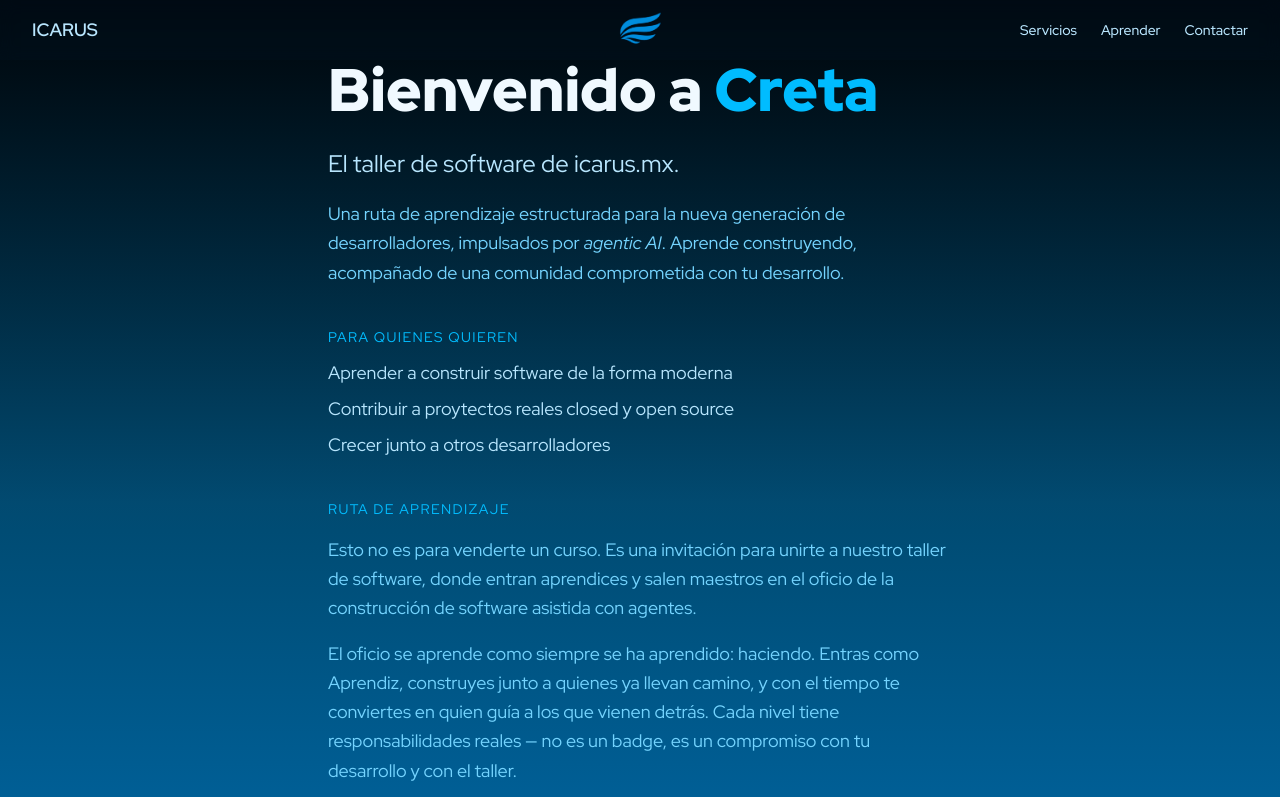
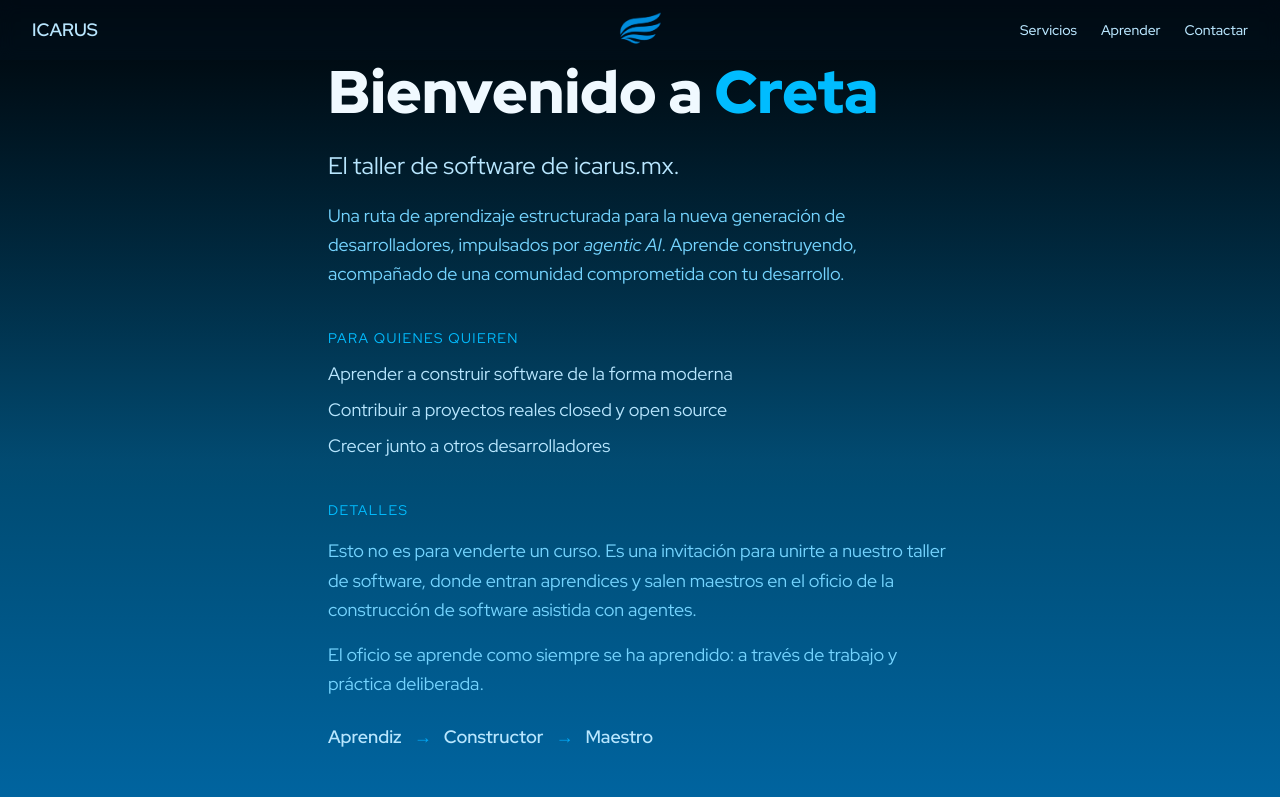
Before and after one commit to grzlz/icarus, a SvelteKit app: page /creta/init in a window 1280 px wide. Shown: the top 797 px of the page. Built offline with nearby package versions, Linux system fonts and the light colour scheme.

Commit message:
asdfasdf

```diff
--- a/src/routes/creta/init/+page.svelte
+++ b/src/routes/creta/init/+page.svelte
@@ -52,19 +52,19 @@
 			<h2 class="text-sm uppercase tracking-widest text-primary-400 mb-3">Para quienes quieren</h2>
 			<ul class="space-y-2 text-primary-200 text-lg">
 				<li>Aprender a construir software de la forma moderna</li>
-				<li>Contribuir a proytectos reales closed y open source</li>
+				<li>Contribuir a proyectos reales closed y open source</li>
 				<li>Crecer junto a otros desarrolladores</li>
 			</ul>
 		</div>
 
 		<!-- Learning path -->
 		<div class="mb-12">
-			<h2 class="text-sm uppercase tracking-widest text-primary-400 mb-4">Ruta de aprendizaje</h2>
+			<h2 class="text-sm uppercase tracking-widest text-primary-400 mb-4">Detalles</h2>
 			<p class="text-lg text-primary-300 mb-4 leading-relaxed">
 				Esto no es para venderte un curso. Es una invitación para unirte a nuestro taller de software, donde entran aprendices y salen maestros en el oficio de la construcción de software asistida con agentes.
 			</p>
 			<p class="text-lg text-primary-300 mb-6 leading-relaxed">
-				El oficio se aprende como siempre se ha aprendido: haciendo. Entras como Aprendiz, construyes junto a quienes ya llevan camino, y con el tiempo te conviertes en quien guía a los que vienen detrás. Cada nivel tiene responsabilidades reales — no es un badge, es un compromiso con tu desarrollo y con el taller.
+				El oficio se aprende como siempre se ha aprendido: a través de trabajo y práctica deliberada.
 			</p>
 			<div class="flex items-center gap-3 text-lg">
 				<span class="text-primary-200 font-semibold">Aprendiz</span>
```
